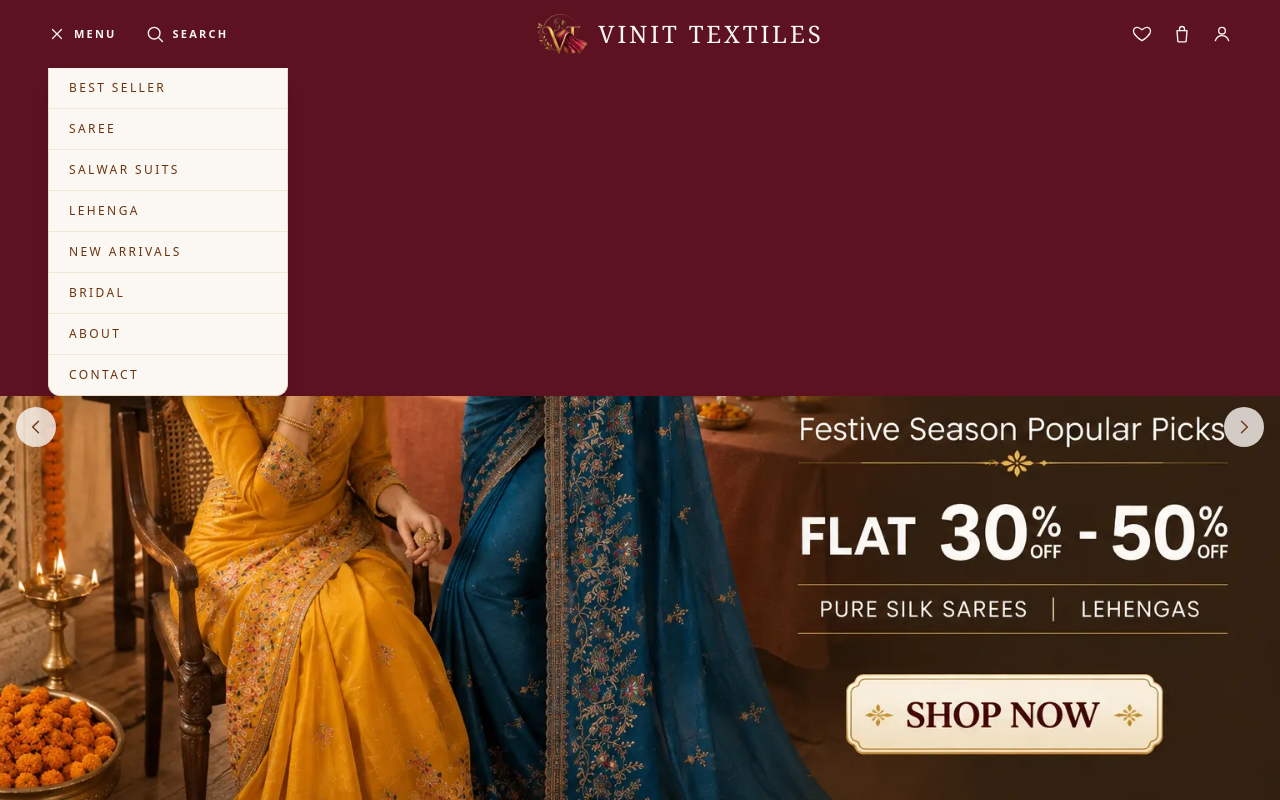
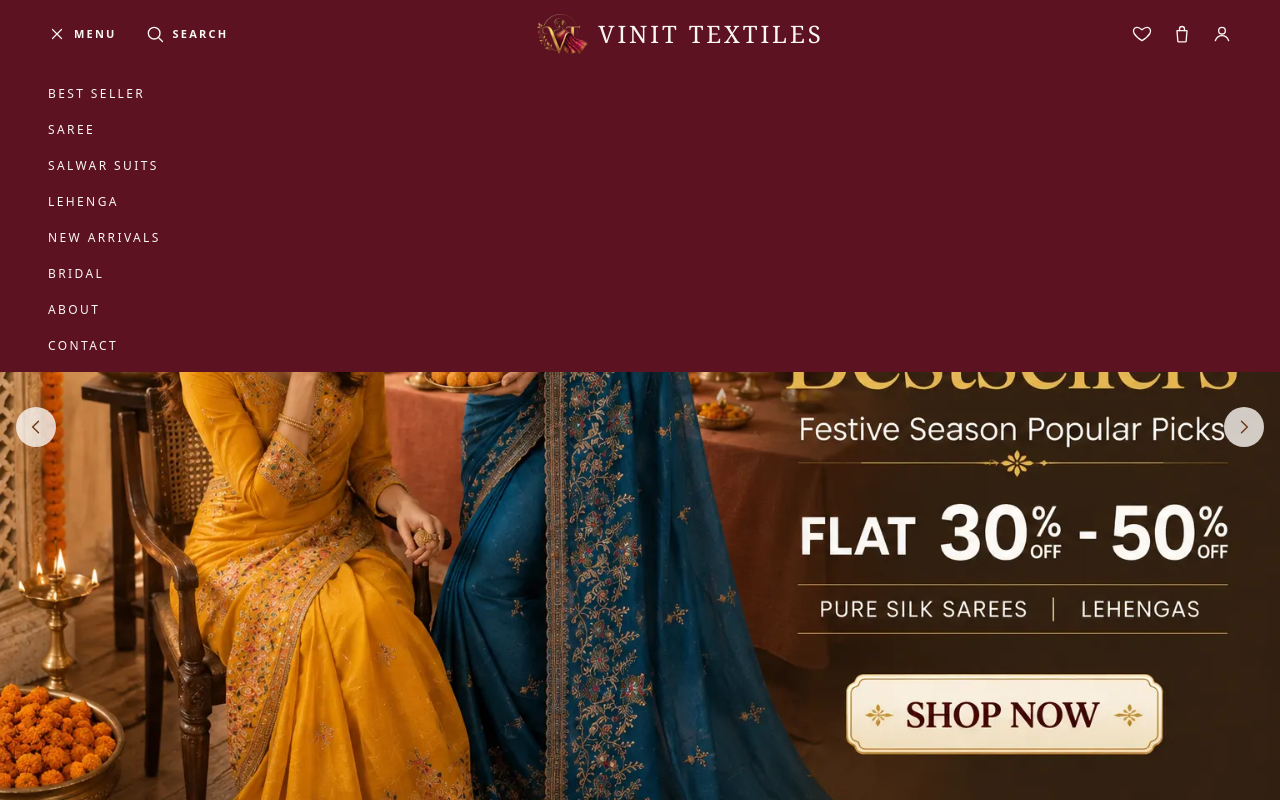
Before and after one commit to Sanchitjha/vinit-textile, a React (Vite) app in the folder frontend/: page / in a window 1280 px wide. Both pictures are taken after a click on the button "MENU". Shown: the top 800 px of the page. Built offline with nearby package versions, Linux system fonts and the light colour scheme; no server answers; a web font is replaced by a local one.

Commit message:
feat: MENU dropdown fully transparent (no ivory/brown panel), compact vertical ivory links floating over hero

```diff
--- a/frontend/src/components/layout/Header.jsx
+++ b/frontend/src/components/layout/Header.jsx
@@ -139,26 +139,25 @@ export default function Header() {
         </div>
       </div>
 
-      {/* Category menu dropdown — opens on MENU click. A compact light panel
-          (only as wide as the links) anchored to the left under the MENU button,
-          links stacked one per line, like a normal browser dropdown menu. */}
+      {/* Category menu dropdown — opens on MENU click. No panel/background of its
+          own: it's transparent, so it shows the hero through it (and simply sits
+          on the header's own maroon once scrolled past the hero). Compact width,
+          links stacked one per line, left-aligned. */}
       {menuOpen && (
         <div className="container-ambika">
-          <div className="w-60 max-w-[80vw] overflow-hidden rounded-b-xl border border-t-0 border-cream-dark bg-ivory shadow-xl">
-            <div className="flex flex-col text-xs font-medium uppercase tracking-[0.2em] text-brown">
+          <div className="flex w-60 max-w-[80vw] flex-col py-2 text-xs font-medium uppercase tracking-[0.2em] text-ivory">
             {menuLinks.map((link) => (
               <NavLink
                 key={`${link.to}-${link.label}`}
                 to={link.to}
                 onClick={() => setMenuOpen(false)}
-                  className="border-b border-cream-dark/60 px-5 py-3 transition-colors last:border-b-0 hover:bg-cream hover:text-maroon"
+                className="py-2.5 transition-colors hover:text-gold"
               >
                 {link.label}
               </NavLink>
             ))}
           </div>
         </div>
-        </div>
       )}
     </header>
   )
```
Lines whose indentation alone changed are shown as unchanged.
